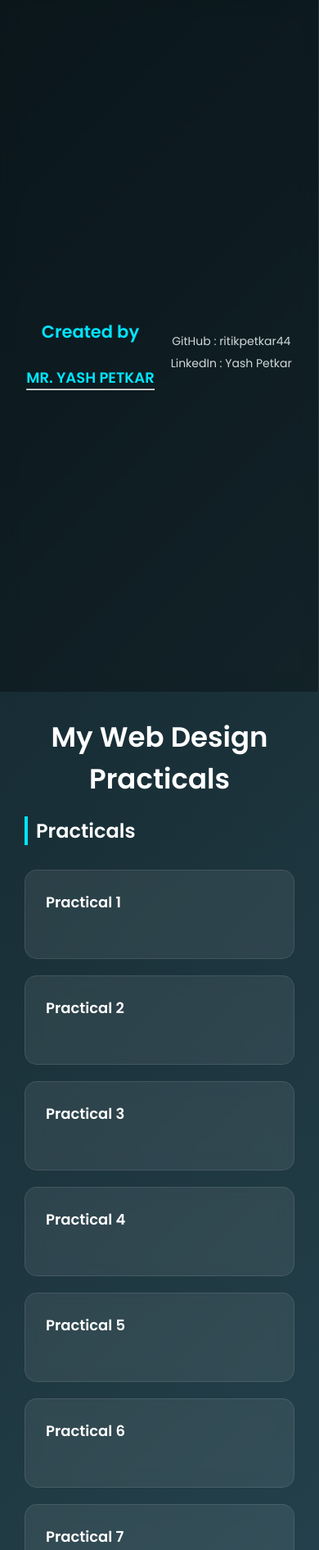
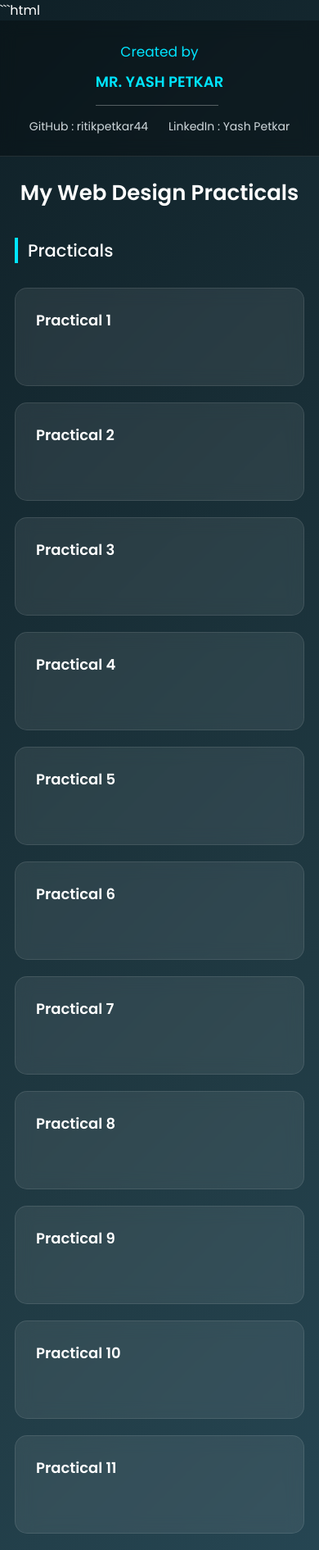
Before and after one commit to ritikpetkar44/Web-Devlopment, a plain HTML site: page index1.html in a window 390 px wide. Shown: the top 1891 px of the page at 82% size. Drawn offline with Linux system fonts and the light colour scheme.

Commit message:
Refactor index1.html for improved layout and styles
Updated HTML structure and styles for the dashboard. Enhanced sidebar and main content layout with improved responsiveness.

````diff
--- a/index1.html
+++ b/index1.html
@@ -1,139 +1,228 @@
+```html
 <!DOCTYPE html>
 <html lang="en">
 <head>
 <meta charset="UTF-8">
+<meta name="viewport" content="width=device-width, initial-scale=1.0">
+
 <title>My Practicals Dashboard</title>
-<meta name="viewport" content="width=device-width, initial-scale=1">
 
-<link href="https://fonts.googleapis.com/css2?family=Poppins:wght@300;400;600&display=swap" rel="stylesheet">
+<link rel="preconnect" href="https://fonts.googleapis.com">
+<link rel="preconnect" href="https://fonts.gstatic.com" crossorigin>
+<link href="https://fonts.googleapis.com/css2?family=Poppins:wght@300;400;500;600;700&display=swap" rel="stylesheet">
 
 <style>
-*{
-    margin:0;
-    padding:0;
-    box-sizing:border-box;
-    font-family:'Poppins',sans-serif;
+* {
+    margin: 0;
+    padding: 0;
+    box-sizing: border-box;
+    font-family: 'Poppins', sans-serif;
 }
 
-body{
-    background:linear-gradient(135deg,#0f2027,#203a43,#2c5364);
-    color:white;
-    display:flex;
+body {
+    min-height: 100vh;
+    background: linear-gradient(135deg, #0f2027, #203a43, #2c5364);
+    color: white;
+    display: flex;
 }
 
-/* SIDEBAR */
-.sidebar{
-    width:260px;
-    min-height:100vh;
-    background:rgba(0,0,0,0.3);
-    backdrop-filter:blur(10px);
-    display:flex;
-    flex-direction:column;
-    align-items:center;
-    padding:30px 20px;
-    border-right:1px solid rgba(255,255,255,0.1);
+/* ================= SIDEBAR ================= */
+
+.sidebar {
+    width: 260px;
+    min-height: 100vh;
+    background: rgba(0, 0, 0, 0.3);
+    backdrop-filter: blur(10px);
+    -webkit-backdrop-filter: blur(10px);
+
+    display: flex;
+    flex-direction: column;
+    align-items: center;
+
+    padding: 40px 20px;
+
+    border-right: 1px solid rgba(255, 255, 255, 0.1);
+
+    position: sticky;
+    top: 0;
 }
 
-.name{
-    margin-top:20px;
-    font-size:18px;
-    font-weight:600;
-    color:#00e5ff;
-    text-align:center;
+.name {
+    text-align: center;
+    color: #00e5ff;
 }
 
-.links{
-    margin-top:15px;
-    text-align:center;
+.name h3 {
+    font-size: 17px;
+    font-weight: 400;
 }
 
-.links a{
-    display:block;
-    text-decoration:none;
-    color:#cfd8dc;
-    margin:6px 0;
-    font-size:14px;
-    transition:0.3s;
+.name p {
+    margin-top: 10px;
+    font-size: 18px;
+    font-weight: 600;
 }
 
-.links a:hover{
-    color:#00e5ff;
+.name hr {
+    margin-top: 15px;
+    width: 150px;
+    border: none;
+    border-top: 1px solid rgba(255,255,255,0.3);
 }
 
-/* MAIN */
-.main{
-    flex:1;
-    padding:30px;
+.links {
+    margin-top: 25px;
+    text-align: center;
 }
 
-.main-title{
-    font-size:34px;
-    margin-bottom:20px;
-    text-align:center;
+.links a {
+    display: block;
+    text-decoration: none;
+    color: #cfd8dc;
+    margin: 12px 0;
+    font-size: 14px;
+    transition: 0.3s;
 }
 
-.section-title{
-    font-size:24px;
-    margin:20px 0 10px;
-    border-left:4px solid #00e5ff;
-    padding-left:10px;
+.links a:hover {
+    color: #00e5ff;
+    transform: translateX(3px);
 }
 
-ul{
-    display:grid;
-    grid-template-columns:repeat(auto-fit,minmax(200px,1fr));
-    gap:20px;
-    padding:20px 0;
-    list-style:none;
+/* ================= MAIN ================= */
+
+.main {
+    flex: 1;
+    padding: 40px;
+    width: 100%;
 }
 
-li a{
-    display:block;
-    text-decoration:none;
-    color:white;
-    background:rgba(255,255,255,0.08);
-    padding:25px;
-    border-radius:15px;
-    backdrop-filter:blur(10px);
-    border:1px solid rgba(255,255,255,0.1);
-    transition:0.3s;
+.main-title {
+    font-size: 34px;
+    font-weight: 600;
+    text-align: center;
+    margin-bottom: 35px;
 }
 
-.card-title{
-    font-size:18px;
-    font-weight:600;
+.section-title {
+    font-size: 24px;
+    font-weight: 500;
+
+    margin: 25px 0 10px;
+
+    border-left: 4px solid #00e5ff;
+    padding-left: 12px;
 }
 
-.card-desc{
-    font-size:13px;
-    margin-top:10px;
-    color:#bfefff;
-    opacity:0;
-    transform:translateY(12px);
-    transition:0.4s ease;
+/* ================= CARDS ================= */
+
+.cards {
+    display: grid;
+    grid-template-columns: repeat(auto-fit, minmax(200px, 1fr));
+    gap: 20px;
+
+    padding: 20px 0;
+    list-style: none;
 }
 
-li a:hover{
-    transform:translateY(-10px) scale(1.05);
-    background:rgba(0,229,255,0.18);
-    border:1px solid #00e5ff;
-    box-shadow:0 10px 25px rgba(0,229,255,0.4);
+.card {
+    display: block;
+
+    text-decoration: none;
+    color: white;
+
+    background: rgba(255, 255, 255, 0.08);
+
+    padding: 25px;
+
+    min-height: 120px;
+
+    border-radius: 15px;
+
+    backdrop-filter: blur(10px);
+    -webkit-backdrop-filter: blur(10px);
+
+    border: 1px solid rgba(255, 255, 255, 0.1);
+
+    transition: all 0.3s ease;
 }
 
-li a:hover .card-desc{
-    opacity:1;
-    transform:translateY(0);
+.card:hover {
+    transform: translateY(-8px);
+
+    background: rgba(0, 229, 255, 0.18);
+
+    border-color: #00e5ff;
+
+    box-shadow: 0 10px 25px rgba(0, 229, 255, 0.35);
 }
 
-@media(max-width:768px){
-    body{
-        flex-direction:column;
+.card-title {
+    font-size: 18px;
+    font-weight: 600;
+}
+
+.card-desc {
+    font-size: 13px;
+    margin-top: 10px;
+
+    color: #bfefff;
+
+    opacity: 0;
+    transform: translateY(10px);
+
+    transition: 0.3s ease;
+}
+
+.card:hover .card-desc {
+    opacity: 1;
+    transform: translateY(0);
+}
+
+/* ================= MOBILE ================= */
+
+@media (max-width: 768px) {
+
+    body {
+        flex-direction: column;
     }
-    .sidebar{
-        width:100%;
-        flex-direction:row;
-        justify-content:center;
-        gap:20px;
+
+    .sidebar {
+        width: 100%;
+        min-height: auto;
+
+        position: relative;
+
+        padding: 25px 15px;
+
+        border-right: none;
+        border-bottom: 1px solid rgba(255,255,255,0.1);
+    }
+
+    .links {
+        display: flex;
+        gap: 25px;
+        margin-top: 15px;
+    }
+
+    .links a {
+        margin: 0;
+    }
+
+    .main {
+        padding: 25px 18px;
+    }
+
+    .main-title {
+        font-size: 26px;
+    }
+
+    .section-title {
+        font-size: 21px;
+    }
+
+    .cards {
+        grid-template-columns: 1fr;
     }
 }
 </style>
@@ -141,83 +230,211 @@ li a:hover .card-desc{
 
 <body>
 
-<div class="sidebar">
+<!-- ================= SIDEBAR ================= -->
+
+<aside class="sidebar">
+
     <div class="name">
         <h3>Created by</h3>
-        <br>
-        MR. YASH PETKAR
+        <p>MR. YASH PETKAR</p>
         <hr>
     </div>
 
     <div class="links">
-        <!-- external links can stay same tab or add target="_blank" if you want -->
-        <a href="https://github.com/ritikpetkar44">GitHub : ritikpetkar44</a>
-        <a href="https://www.linkedin.com/">LinkedIn : Yash Petkar</a>
+
+        <a href="https://github.com/ritikpetkar44"
+           target="_blank"
+           rel="noopener noreferrer">
+            GitHub : ritikpetkar44
+        </a>
+
+        <a href="https://www.linkedin.com/"
+           target="_blank"
+           rel="noopener noreferrer">
+            LinkedIn : Yash Petkar
+        </a>
+
     </div>
-</div>
 
-<div class="main">
+</aside>
 
-<h1 class="main-title">My Web Design Practicals</h1>
 
-<h2 class="section-title">Practicals</h2>
+<!-- ================= MAIN ================= -->
 
-<ul>
+<main class="main">
 
-<li><a href="https://ritikpetkar44.github.io/Web-Devlopment/Practical_01.html"><div class="card-title">Practical 1</div><div class="card-desc">GitHub setup & repository creation</div></a></li>
+    <h1 class="main-title">
+        My Web Design Practicals
+    </h1>
 
-<li><a href="https://ritikpetkar44.github.io/Web-Devlopment/Practical_02.html"><div class="card-title">Practical 2</div><div class="card-desc">HTML semantic structure</div></a></li>
 
-<li><a href="https://ritikpetkar44.github.io/Web-Devlopment/Practical_03.html"><div class="card-title">Practical 3</div><div class="card-desc">Text, images, lists, links</div></a></li>
+    <!-- PRACTICALS -->
 
-<li><a href="https://ritikpetkar44.github.io/Web-Devlopment/Practical_04.html"><div class="card-title">Practical 4</div><div class="card-desc">Tables & structured data</div></a></li>
+    <h2 class="section-title">
+        Practicals
+    </h2>
 
-<li><a href="https://ritikpetkar44.github.io/Web-Devlopment/Practical_05.html"><div class="card-title">Practical 5</div><div class="card-desc">Resume webpage</div></a></li>
+    <ul class="cards">
 
-<li><a href="https://ritikpetkar44.github.io/Web-Devlopment/Practical_06.html"><div class="card-title">Practical 6</div><div class="card-desc">Forms & validation</div></a></li>
+        <li>
+            <a class="card" href="Practical_01.html">
+                <div class="card-title">Practical 1</div>
+                <div class="card-desc">
+                    GitHub setup & repository creation
+                </div>
+            </a>
+        </li>
 
-<li><a href="https://ritikpetkar44.github.io/Web-Devlopment/Practical_07.html"><div class="card-title">Practical 7</div><div class="card-desc">CSS styling page</div></a></li>
+        <li>
+            <a class="card" href="Practical_02.html">
+                <div class="card-title">Practical 2</div>
+                <div class="card-desc">
+                    HTML semantic structure
+                </div>
+            </a>
+        </li>
 
-<li><a href="https://ritikpetkar44.github.io/Web-Devlopment/Practical_8/yash.html"><div class="card-title">Practical 8</div><div class="card-desc">Image gallery & hover effects</div></a></li>
+        <li>
+            <a class="card" href="Practical_03.html">
+                <div class="card-title">Practical 3</div>
+                <div class="card-desc">
+                    Text, images, lists, links
+                </div>
+            </a>
+        </li>
 
-<li><a href="https://ritikpetkar44.github.io/Web-Devlopment/Practical_09.html"><div class="card-title">Practical 9</div><div class="card-desc">Responsive design</div></a></li>
+        <li>
+            <a class="card" href="Practical_04.html">
+                <div class="card-title">Practical 4</div>
+                <div class="card-desc">
+                    Tables & structured data
+                </div>
+            </a>
+        </li>
 
-<li><a href="https://ritikpetkar44.github.io/Web-Devlopment/Practical_10.html"><div class="card-title">Practical 10</div><div class="card-desc">Iframe embedding</div></a></li>
+        <li>
+            <a class="card" href="Practical_05.html">
+                <div class="card-title">Practical 5</div>
+                <div class="card-desc">
+                    Resume webpage
+                </div>
+            </a>
+        </li>
 
-<li><a href="https://ritikpetkar44.github.io/Web-Devlopment/Practical_11.html"><div class="card-title">Practical 11</div><div class="card-desc">HTML5 APIs</div></a></li>
+        <li>
+            <a class="card" href="Practical_06.html">
+                <div class="card-title">Practical 6</div>
+                <div class="card-desc">
+                    Forms & validation
+                </div>
+            </a>
+        </li>
 
-<li><a href="https://ritikpetkar44.github.io/Web-Devlopment/Practical_12.html"><div class="card-title">Practical 12</div><div class="card-desc">Bootstrap UI</div></a></li>
+        <li>
+            <a class="card" href="Practical_07.html">
+                <div class="card-title">Practical 7</div>
+                <div class="card-desc">
+                    CSS styling page
+                </div>
+            </a>
+        </li>
 
-<li><a href="https://ritikpetkar44.github.io/Web-Devlopment/Practical_13.html"><div class="card-title">Practical 13</div><div class="card-desc">Full responsive project</div></a></li>
+        <li>
+            <a class="card" href="Practical_8/yash.html">
+                <div class="card-title">Practical 8</div>
+                <div class="card-desc">
+                    Image gallery & hover effects
+                </div>
+            </a>
+        </li>
 
-</ul>
+        <li>
+            <a class="card" href="Practical_09.html">
+                <div class="card-title">Practical 9</div>
+                <div class="card-desc">
+                    Responsive design
+                </div>
+            </a>
+        </li>
 
-<h2 class="section-title">Experiential Learning</h2>
+        <li>
+            <a class="card" href="Practical_10.html">
+                <div class="card-title">Practical 10</div>
+                <div class="card-desc">
+                    Iframe embedding
+                </div>
+            </a>
+        </li>
 
-<ul>
-<li>
-<a href="https://ritikpetkar44.github.io/Web-Devlopment/expriential_1.html">
-<div class="card-title">Elementary</div>
-<div class="card-desc">Basic concepts and structure</div>
-</a>
-</li>
+        <li>
+            <a class="card" href="Practical_11.html">
+                <div class="card-title">Practical 11</div>
+                <div class="card-desc">
+                    HTML5 APIs
+                </div>
+            </a>
+        </li>
 
-<li>
-<a href="https://ritikpetkar44.github.io/Web-Devlopment/expriential_2.html">
-<div class="card-title">Intermediate</div>
-<div class="card-desc">UI design and layouts</div>
-</a>
-</li>
+        <li>
+            <a class="card" href="Practical_12.html">
+                <div class="card-title">Practical 12</div>
+                <div class="card-desc">
+                    Bootstrap UI
+                </div>
+            </a>
+        </li>
 
-<li>
-<a href="https://ritikpetkar44.github.io/Web-Devlopment/expriential_3.html">
-<div class="card-title">Advanced</div>
-<div class="card-desc">Complete responsive project</div>
-</a>
-</li>
-</ul>
+        <li>
+            <a class="card" href="Practical_13.html">
+                <div class="card-title">Practical 13</div>
+                <div class="card-desc">
+                    Full responsive project
+                </div>
+            </a>
+        </li>
 
-</div>
+    </ul>
+
+
+    <!-- EXPERIENTIAL LEARNING -->
+
+    <h2 class="section-title">
+        Experiential Learning
+    </h2>
+
+    <ul class="cards">
+
+        <li>
+            <a class="card" href="expriential_1.html">
+                <div class="card-title">Elementary</div>
+                <div class="card-desc">
+                    Basic concepts and structure
+                </div>
+            </a>
+        </li>
+
+        <li>
+            <a class="card" href="expriential_2.html">
+                <div class="card-title">Intermediate</div>
+                <div class="card-desc">
+                    UI design and layouts
+                </div>
+            </a>
+        </li>
+
+        <li>
+            <a class="card" href="expriential_3.html">
+                <div class="card-title">Advanced</div>
+                <div class="card-desc">
+                    Complete responsive project
+                </div>
+            </a>
+        </li>
+
+    </ul>
+
+</main>
 
 </body>
 </html>
+```
````
